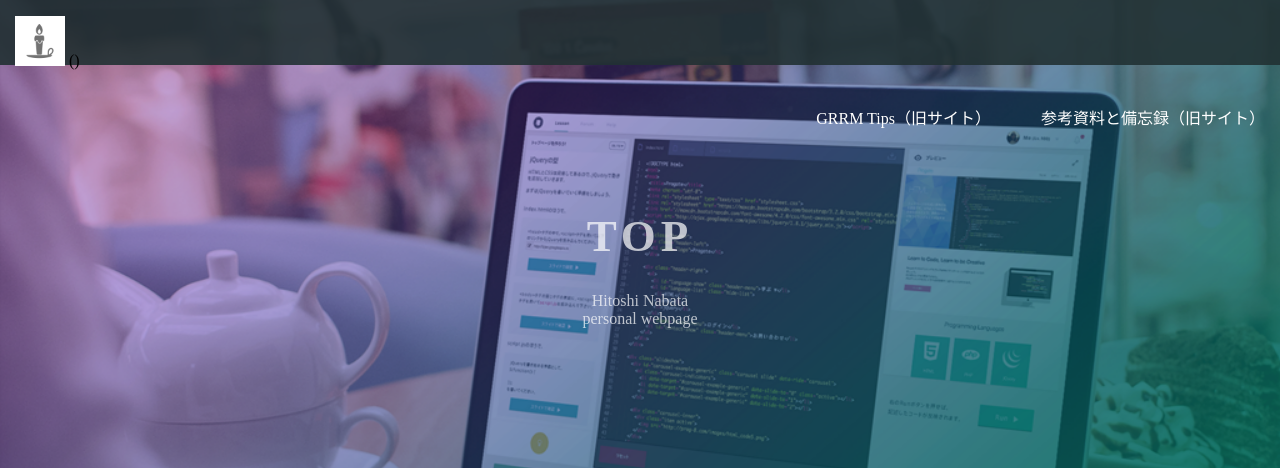
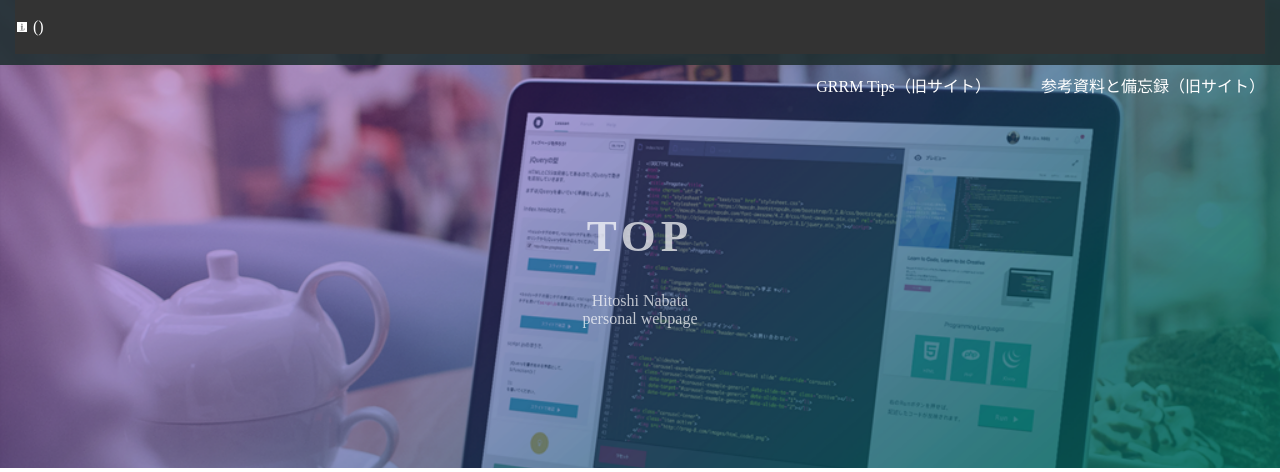
Before and after one commit to h-nabata/h-nabata.github.io, a PHP site: page / in a window 1280 px wide. Shown: the top 472 px of the page. Run offline with PHP 8.4, Linux system fonts and the light colour scheme.

Commit message:
Update stylesheet.css

```diff
--- a/stylesheet.css
+++ b/stylesheet.css
@@ -85,14 +85,18 @@
 }
 
 /* modified 24519 */
-.logo {
-    width: 50px;
-    height: 50px;
-    object-fit: contain;
-}
 .header-left {
     display: flex;
     align-items: center;
+    padding: 2px; /* バナーの高さに応じて調整 */
+    background-color: #333; /* バナーの背景色を設定 */
+    color: white; /* テキストの色を白に */
+}
+
+.logo {
+    width: 10px; /* アイコンの幅を調整 */
+    height: auto; /* アスペクト比を維持 */
+    margin-right: 2px; /* アイコンとテキストの間にスペースを追加 */
 }
 
 /* .logo {
@@ -163,6 +167,7 @@
   margin-top: 15px;
   font-size: 13px;
   color: #b3aeb5;
+  padding: 20px; /* メインコンテンツのパディング */
 }
 
 .heading h3 {
```
